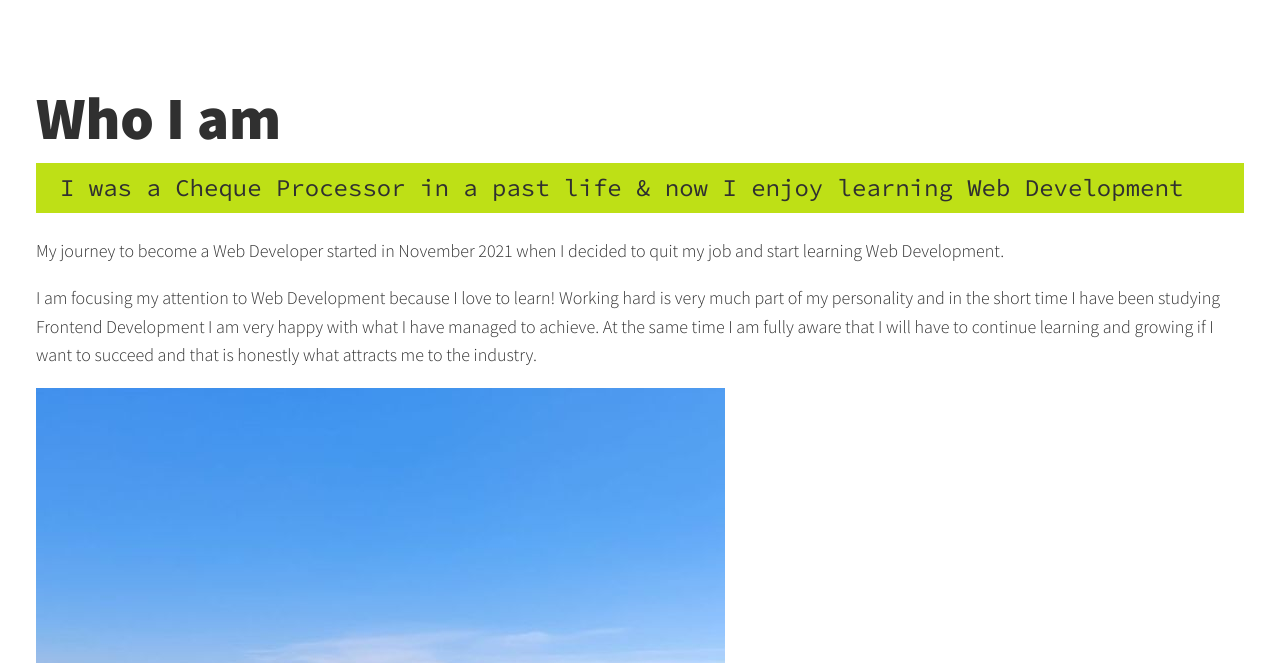
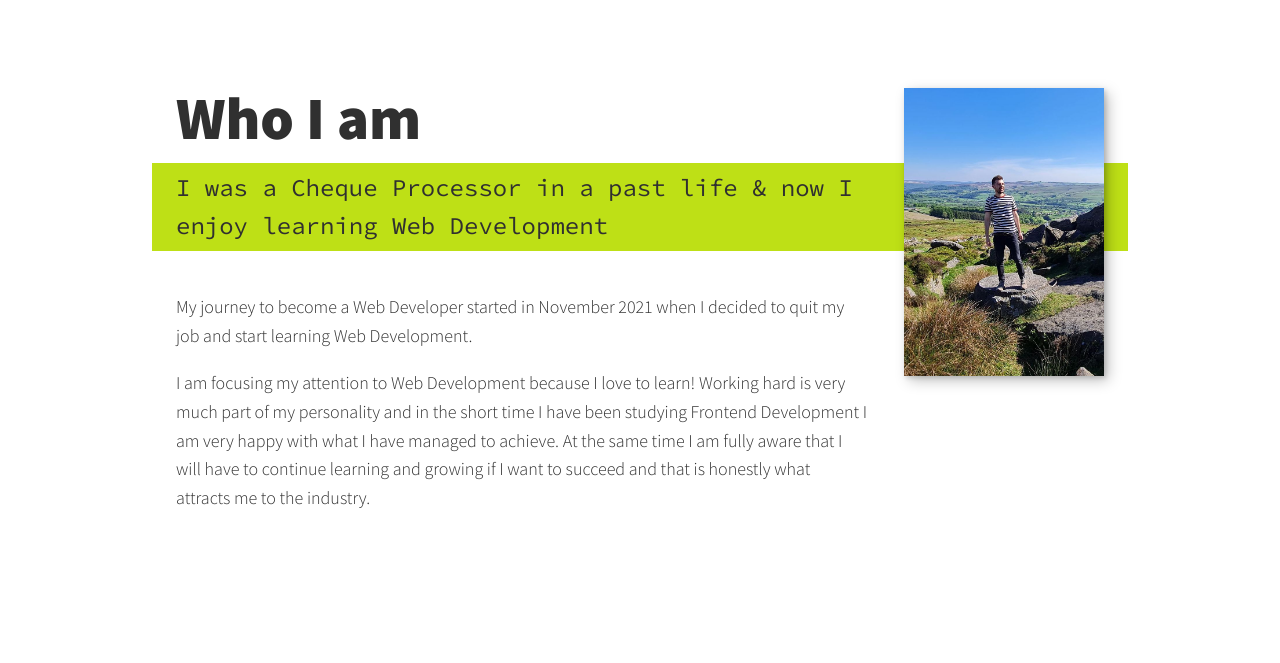
Before and after one commit to WIHVI/personal, a plain HTML site: page index.html in a window 1280 px wide. Shown: the part 1137-1800 px from the top of the page. Drawn offline with nearby package versions, Linux system fonts and the light colour scheme.

Commit message:
about me section css added

```diff
--- a/css/style.css
+++ b/css/style.css
@@ -209,7 +209,7 @@ h3 {
     font-size: 2em;
 }
 
-@media (min-width: 800px) {
+@media (min-width: 600px) {
     .skills .fa-brands {
         font-size: 3em;
     }
@@ -218,3 +218,46 @@ h3 {
         font-size: var(--fs-h3);
     }
 }
+
+/* About me section */
+
+.about-me {
+    max-width: 1000px;
+    margin: 0 auto;
+}
+
+.about-me__img {
+    box-shadow: var(--bs);
+}
+
+@media (min-width: 600px) {
+    .about-me {
+        display: grid;
+        grid-template-columns: 1fr 200px;
+        grid-template-areas:
+            "title img"
+            "subtitle img"
+            "text img";
+        grid-column-gap: 2em;
+    }
+
+    .section__title--about {
+        grid-area: title;
+    }
+
+    .section__subtitle--about {
+        grid-column: 1 / -1;
+        grid-row: 2;
+        position: relative;
+        left: -1em;
+        width: calc(100% + 2em);
+        padding-left: 1em;
+        padding-right: calc(200px + 1.5em);
+    }
+
+    .about-me__img {
+        grid-area: img;
+        position: relative;
+        z-index: 2;
+    }
+}
--- a/index.html
+++ b/index.html
@@ -96,7 +96,7 @@
                 industry.
             </p>
         </div>
-        <img src="./images/mihai-02.jpg" alt="a picture of Mihai Cojocaru">
+        <img src="./images/mihai-02.jpg" alt="a picture of Mihai Cojocaru" class="about-me__img">
     </section>
 
     <!-- My Work -->
```
Also changed, not shown: 1 other file.
